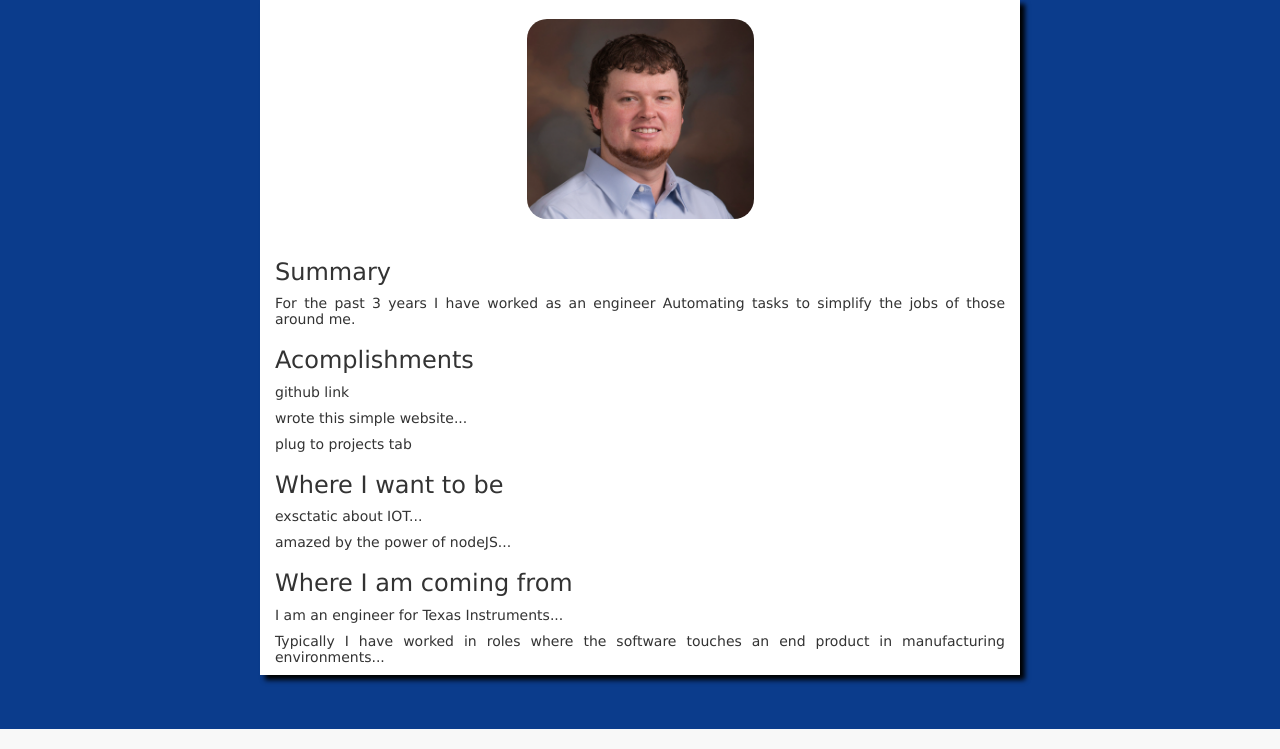
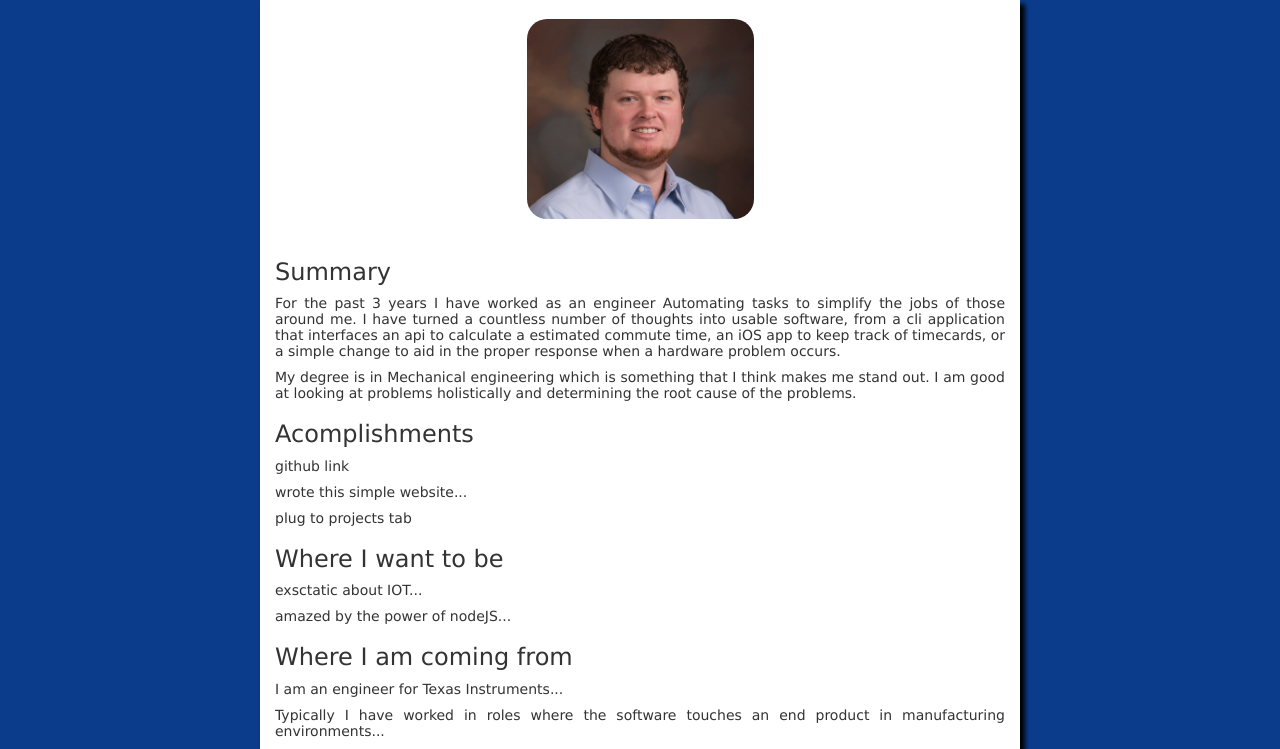
Before and after one commit to RyanTruran/Meetup, a Node server app: page /about in a window 1280 px wide. Shown: the part 71-820 px from the top of the page. Run offline with Node 20, Linux system fonts and the light colour scheme; some libraries are stand-ins or nearby versions.

Commit message:
update about

```diff
--- a/aboutMe/views/about.hbs
+++ b/aboutMe/views/about.hbs
@@ -8,9 +8,18 @@
       Summary
     </h3>
     <p>
-      For the past 3 years I have worked as an engineer Automating tasks to simplify the jobs of those around me.
+      For the past 3 years I have worked as an engineer Automating tasks to
+      simplify the jobs of those around me. I have turned a countless number of
+      thoughts into usable software, from a cli application that interfaces an
+      api to calculate a estimated commute time, an iOS app to keep track of
+      timecards, or a simple change to aid in the proper response when a
+      hardware problem occurs.
     </p>
-
+    <p>
+      My degree is in Mechanical engineering which is something that
+      I think makes me stand out. I am good at looking at problems holistically
+      and determining the root cause of the problems.
+    </p>
     <h3>
       Acomplishments
     </h3>
```
